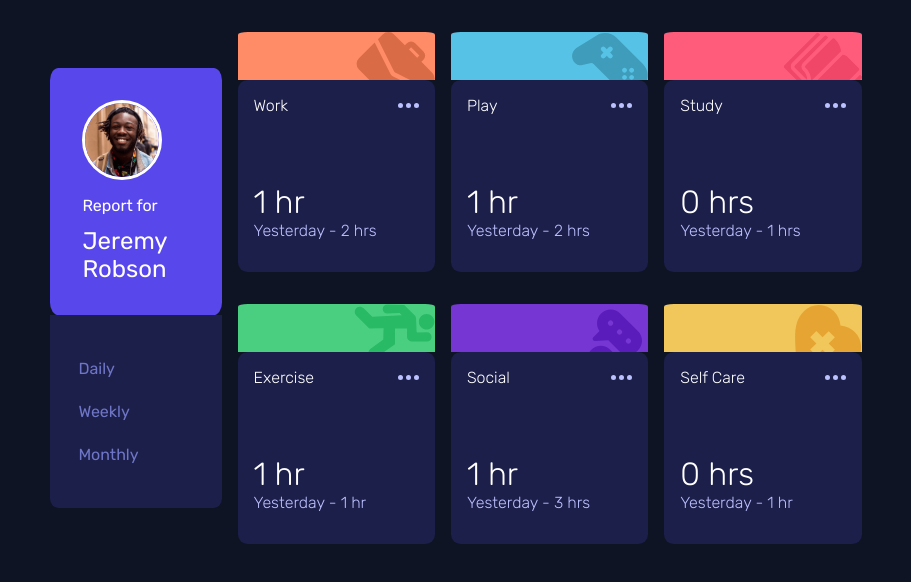
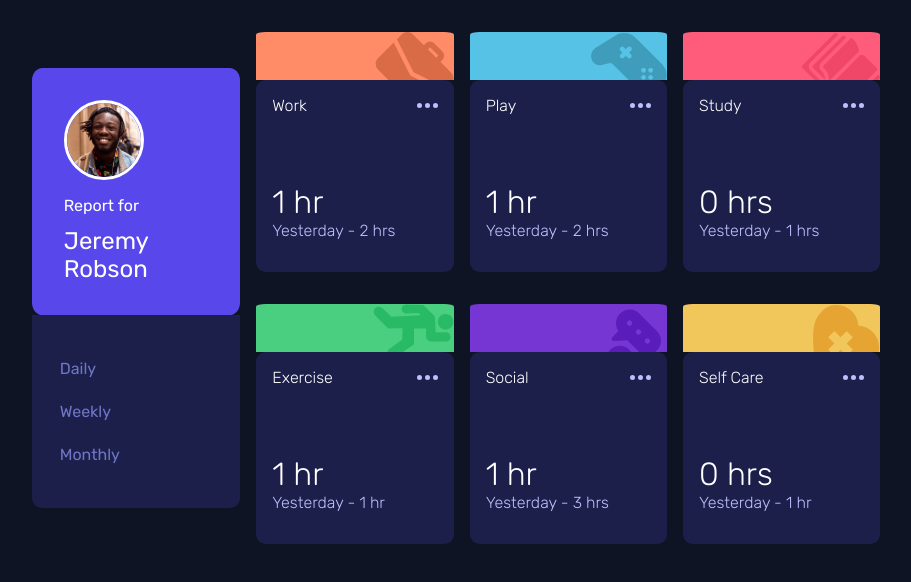
Before and after one commit to Kpersaud-Dev/time-tracking-dashboard, a plain HTML site: page index.html in a window 1280 px wide. Shown: the whole page, without its empty margins (184-1095 px from the left). Drawn offline with Linux system fonts and the light colour scheme.

Commit message:
Edited desktop styles

```diff
--- a/scss/_desktop.scss
+++ b/scss/_desktop.scss
@@ -2,17 +2,20 @@
   .main-container {
     display: flex;
     flex-flow: row wrap;
+    align-items: center;
+    justify-content: center;
 
     .header-container {
-      width: 15%;
+      width: 18%;
       padding-right: 1em;
-
+      height: 100%;
       .header {
         display: flex;
         flex-flow: column wrap;
-        justify-content: center;
+        justify-content: space-between;
         align-items: flex-start;
-
+        padding-right: 1em;
+        height: 100%;
         img {
           margin-left: 1em;
         }
@@ -35,6 +38,7 @@
         flex-flow: column wrap;
         align-items: flex-start;
         justify-content: space-around;
+        height: 100%;
       }
 
       .time-period > * {
--- a/scss/_tablet.scss
+++ b/scss/_tablet.scss
@@ -1,7 +1,9 @@
 @media only screen and (min-width: 768px) {
   .main-container {
     .header-container {
+      height: 100%;
       .header {
+        padding-right: 1em;
         .header-text {
           .name {
             font-size: 2em;
```
Also changed, not shown: css/style.css, 1 other file.
